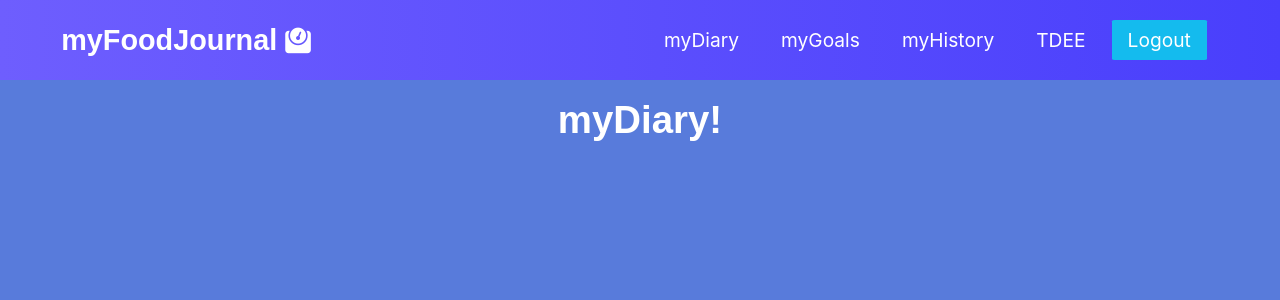
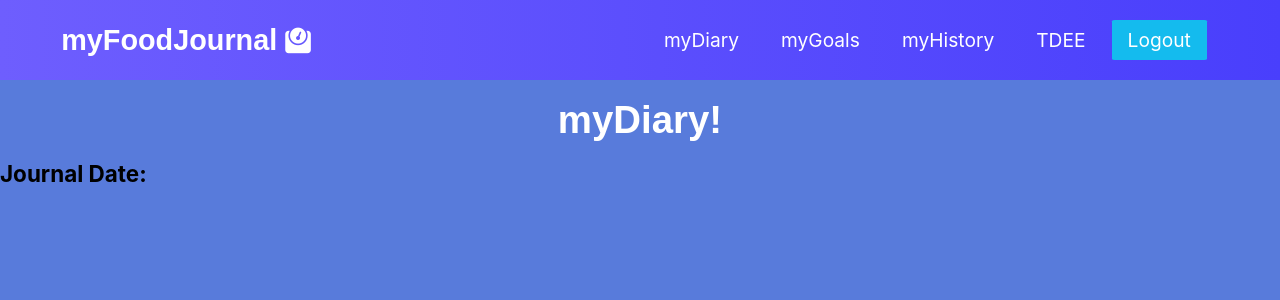
Before and after one commit to emrichmp/myFoodJournal-Frontend, a React (Create React App) app: page /#/myDiary in a window 1280 px wide. Shown: the top 300 px of the page. Built offline with nearby package versions, Linux system fonts and the light colour scheme; no server answers; a web font is replaced by a local one.

Commit message:
added date

```diff
--- a/src/components/myDiary/myDiary.js
+++ b/src/components/myDiary/myDiary.js
@@ -3,7 +3,11 @@ import React from 'react';
 class Mydiary extends React.Component {
 
     state = {
-        todayJournal: ""
+        todayJournal: {
+            attributes: {
+                date: ""
+            }
+        }
     }
 
     componentDidMount(){
@@ -31,7 +35,7 @@ class Mydiary extends React.Component {
         if (journal === ""){
             console.log("empty")
         } else {
-            console.log("chillin")
+            console.log(journal)
         }
     }
 
@@ -40,7 +44,7 @@ class Mydiary extends React.Component {
             <div>
                 <h1 className="Header"> myDiary! </h1>
                 <div className="diary-container">
-
+                    <h3>Journal Date: {this.state.todayJournal.attributes.date}</h3>
                 </div>
             </div>
         )
```
